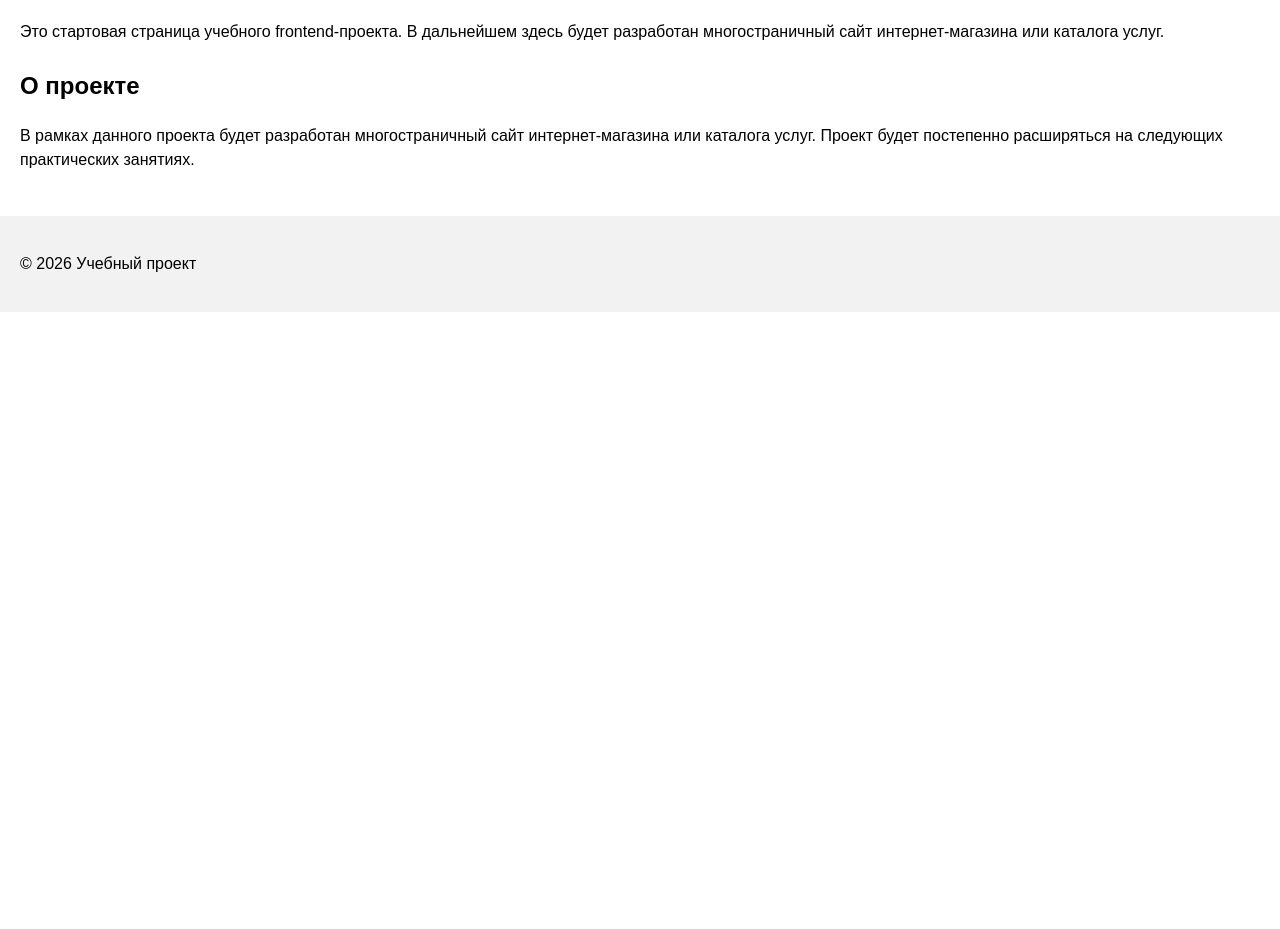
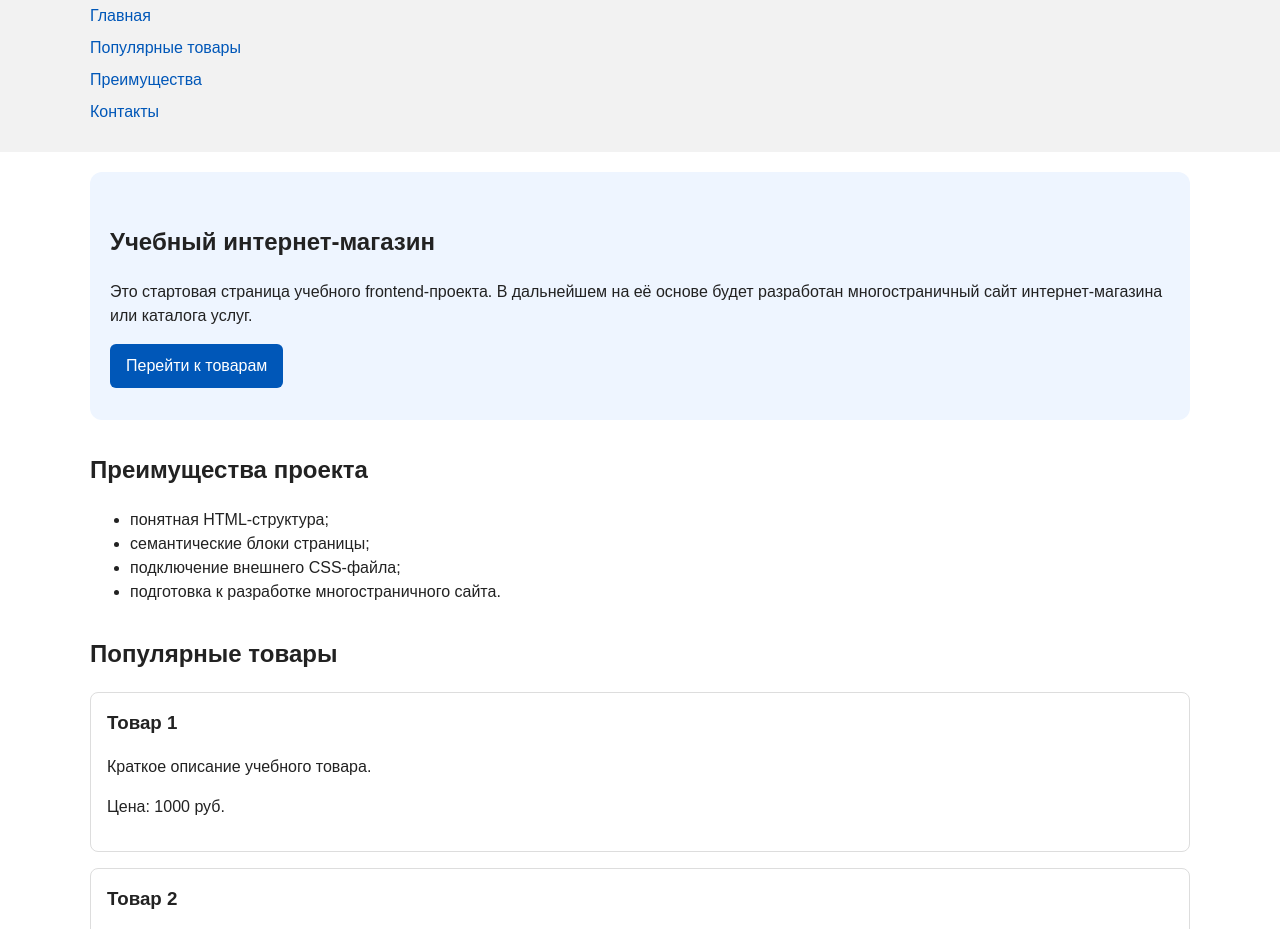
Before and after one commit to nikasivv/kr1-html-css-shop, a plain HTML site: page index.html in a window 1280 px wide. Shown: the part 187-1116 px from the top of the page. Before the commit the page ends 800 px from the top, so only its background shows below. Drawn offline with Linux system fonts and the light colour scheme.

Commit message:
feat: add semantic HTML structure and base CSS styles

```diff
--- a/css/style.css
+++ b/css/style.css
@@ -1,27 +1,172 @@
+/*
+  Универсальное правило для всех элементов.
+  border-box делает расчёт размеров более понятным:
+  width включает content, padding и border.
+*/
+* {
+  box-sizing: border-box;
+}
+
+/*
+  Убираем стандартный внешний отступ браузера у body.
+  Без этого вокруг страницы может появиться белая рамка.
+*/
 body {
   margin: 0;
   font-family: Arial, sans-serif;
   line-height: 1.5;
+  color: #222222;
+  background-color: #ffffff;
 }
 
+/*
+  Задаём внутренние отступы для основных областей страницы.
+  Это делает содержимое визуально отделённым от краёв окна браузера.
+*/
 header,
 main,
 footer {
   padding: 20px;
 }
 
+/*
+  Оформляем шапку страницы.
+  Пока используется простой светло-серый фон.
+*/
 header {
   background-color: #f2f2f2;
 }
 
+/*
+  Оформляем подвал страницы тем же фоном,
+  чтобы визуально отделить его от основного содержимого.
+*/
 footer {
   background-color: #f2f2f2;
 }
 
-section {
-  margin-bottom: 24px;
+/*
+  Ограничиваем ширину содержимого шапки,
+  чтобы оно не растягивалось слишком сильно на широких экранах.
+*/
+.site-header {
+  max-width: 1100px;
+  margin: 0 auto;
 }
 
-section h2 {
+/*
+  Оформляем текстовый логотип.
+*/
+.site-logo {
+  font-weight: bold;
+  text-decoration: none;
+  color: #222222;
+}
+
+/*
+  Убираем стандартные отступы и маркеры списка навигации.
+*/
+.site-nav__list {
+  padding: 0;
+  margin: 16px 0 0;
+  list-style: none;
+}
+
+/*
+  Добавляем расстояние между пунктами меню.
+*/
+.site-nav__list li {
+  margin-bottom: 8px;
+}
+
+/*
+  Оформляем ссылки меню.
+*/
+.site-nav__list a {
+  color: #0057b8;
+  text-decoration: none;
+}
+
+/*
+  При наведении мыши подчёркиваем ссылку.
+  Подробно состояния интерфейса будут рассмотрены в практической работе 1.7.
+*/
+.site-nav__list a:hover {
+  text-decoration: underline;
+}
+
+/*
+  Hero-блок — первый крупный блок страницы.
+  Он визуально отделяется от остальных разделов фоном и отступами.
+*/
+.hero {
+  max-width: 1100px;
+  margin: 0 auto 32px;
+  padding: 32px 20px;
+  background-color: #eef5ff;
+  border-radius: 12px;
+}
+
+/*
+  Общий класс для разделов страницы.
+*/
+.section {
+  max-width: 1100px;
+  margin: 0 auto 32px;
+}
+
+/*
+  Убираем лишний верхний отступ у заголовков разделов.
+*/
+.section h2 {
   margin-top: 0;
 }
+
+/*
+  Карточка товара — самостоятельный блок.
+  На следующих занятиях карточки будут доработаны и выстроены в сетку.
+*/
+.product-card {
+  margin-bottom: 16px;
+  padding: 16px;
+  border: 1px solid #dddddd;
+  border-radius: 8px;
+  background-color: #ffffff;
+}
+
+/*
+  Убираем лишний верхний отступ у заголовка карточки.
+*/
+.product-card h3 {
+  margin-top: 0;
+}
+
+/*
+  Пока это обычная ссылка, но визуально она оформляется как кнопка.
+*/
+.button {
+  display: inline-block;
+  padding: 10px 16px;
+  color: #ffffff;
+  background-color: #0057b8;
+  text-decoration: none;
+  border-radius: 6px;
+}
+
+/*
+  Простое состояние наведения для кнопки.
+*/
+.button:hover {
+  background-color: #003f86;
+}
+
+/*
+  Дополнительный информационный блок.
+*/
+.aside-info {
+  max-width: 1100px;
+  margin: 0 auto 32px;
+  padding: 16px;
+  border-left: 4px solid #0057b8;
+  background-color: #f7f7f7;
+}
--- a/index.html
+++ b/index.html
@@ -11,27 +11,80 @@
     <h1>Учебный интернет-магазин</h1>
   </header>
 
+  <header>
+  <div class="site-header">
+    <a class="site-logo" href="index.html">ShopProject</a>
+
+    <nav class="site-nav" aria-label="Основная навигация">
+      <ul class="site-nav__list">
+        <li><a href="index.html">Главная</a></li>
+        <li><a href="#popular">Популярные товары</a></li>
+        <li><a href="#advantages">Преимущества</a></li>
+        <li><a href="#contacts">Контакты</a></li>
+      </ul>
+    </nav>
+  </div>
+  </header>
+
   <main>
-    <section>
-      <h2>Главная страница проекта</h2>
+  <!-- Основное содержимое страницы -->
+    <section class="hero">
+      <h1>Учебный интернет-магазин</h1>
       <p>
         Это стартовая страница учебного frontend-проекта.
-        В дальнейшем здесь будет разработан многостраничный сайт
+        В дальнейшем на её основе будет разработан многостраничный сайт
         интернет-магазина или каталога услуг.
       </p>
+      <a class="button" href="#popular">Перейти к товарам</a>
     </section>
-    <section>
-        <h2>О проекте</h2>
-        <p>
-            В рамках данного проекта будет разработан многостраничный сайт
-            интернет-магазина или каталога услуг. Проект будет постепенно
-            расширяться на следующих практических занятиях.
-        </p>
+
+    <section class="section" id="advantages">
+      <h2>Преимущества проекта</h2>
+
+      <ul class="advantages-list">
+        <li>понятная HTML-структура;</li>
+        <li>семантические блоки страницы;</li>
+        <li>подключение внешнего CSS-файла;</li>
+        <li>подготовка к разработке многостраничного сайта.</li>
+      </ul>
     </section>
+
+    <section class="section" id="popular">
+      <h2>Популярные товары</h2>
+
+      <article class="product-card">
+        <h3>Товар 1</h3>
+        <p>Краткое описание учебного товара.</p>
+        <p>Цена: 1000 руб.</p>
+      </article>
+
+      <article class="product-card">
+        <h3>Товар 2</h3>
+        <p>Краткое описание учебного товара.</p>
+        <p>Цена: 1500 руб.</p>
+      </article>
+
+      <article class="product-card">
+        <h3>Товар 3</h3>
+        <p>Краткое описание учебного товара.</p>
+        <p>Цена: 2000 руб.</p>
+      </article>
+    </section>
+
+    <aside class="aside-info">
+      <h2>Информация для студентов</h2>
+      <p>
+        На следующих практических занятиях этот проект будет расширяться:
+        появятся формы, модальное окно, дополнительные страницы, Flex/Grid,
+        БЭМ-структура и адаптивная версия сайта.
+      </p>
+    </aside>
   </main>
 
-  <footer>
-    <p>&copy; 2026 Учебный проект</p>
+  <footer id="contacts">
+    <p>&copy; 2026 Учебный проект. Все права защищены.</p>
+    <p>Дисциплина: Фронтенд и бэкенд разработка</p>
   </footer>
+
 </body>
 </html>
```
Also changed, not shown: 1 other file.
